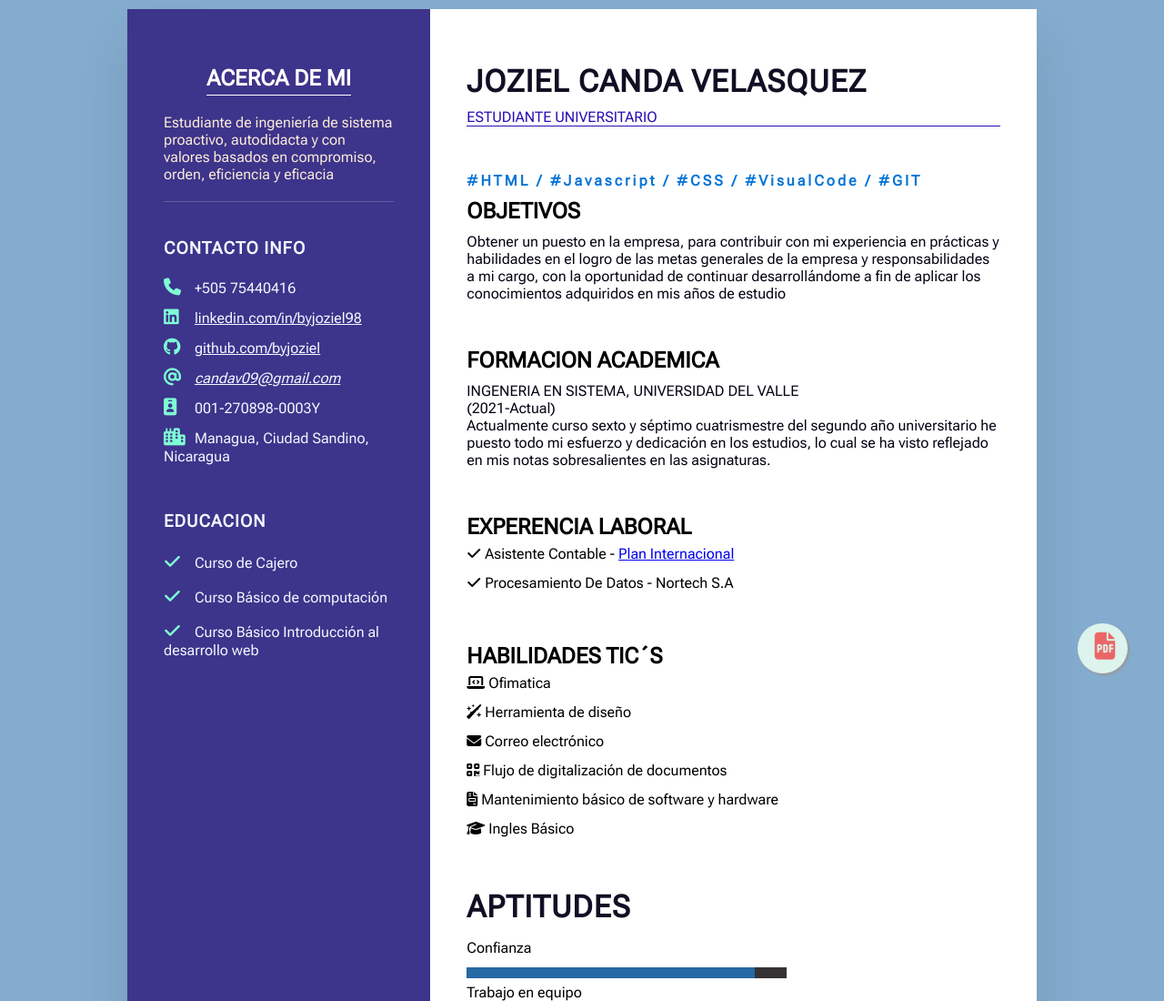
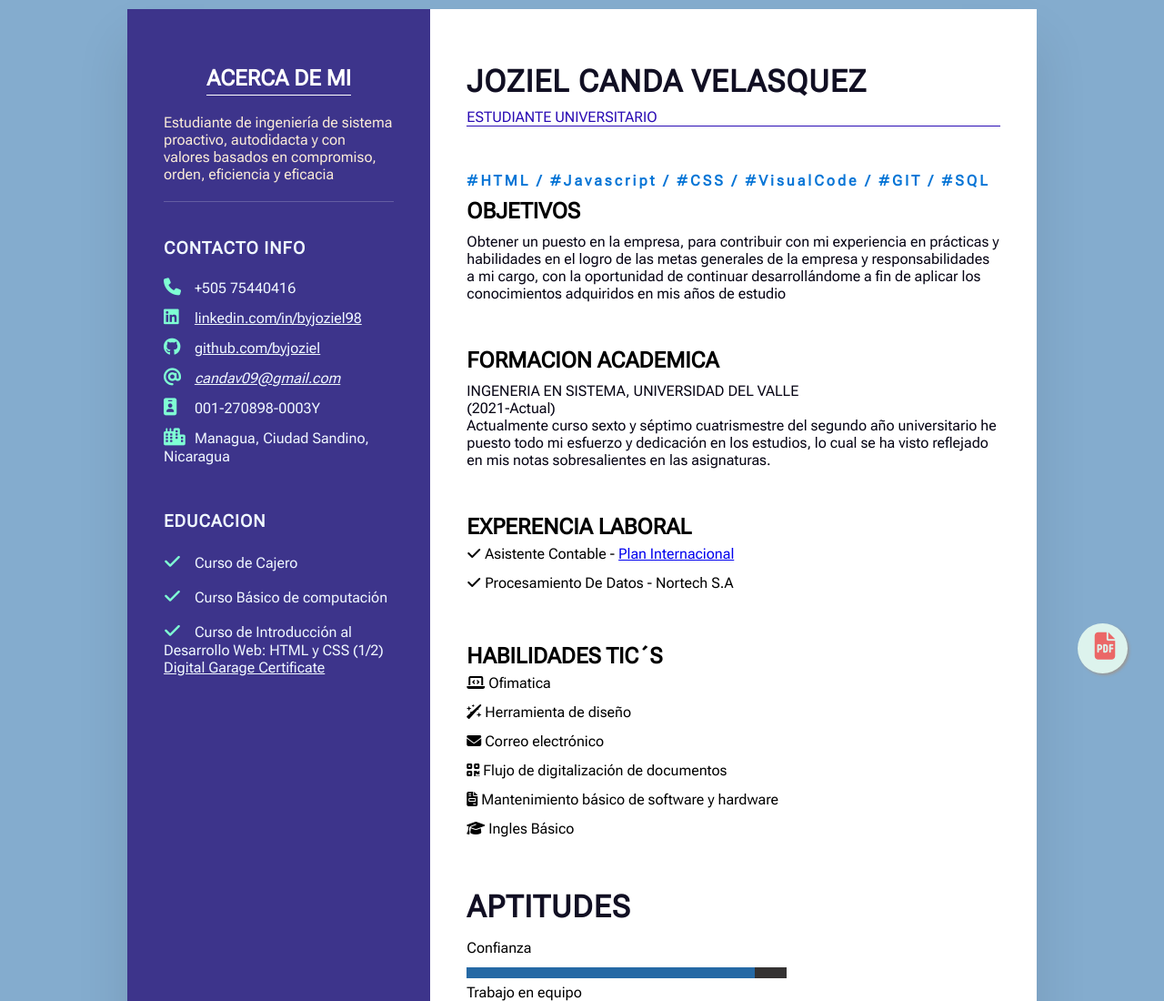
Before and after one commit to byjoziel/CV, a website: page index.html in a window 1280 px wide. Shown: the top 1100 px of the page at 91% size. Drawn offline with nearby package versions, Linux system fonts and the light colour scheme.

Commit message:
actualizacion

```diff
--- a/index.html
+++ b/index.html
@@ -77,7 +77,8 @@
     <ul>
         <li>
             <span class="icon"><i class="fa-solid fa-check"></i></span>
-            <span class="text">Curso Básico Introducción al desarrollo web</span>
+            <span class="text">Curso de Introducción al Desarrollo Web: HTML y CSS (1/2)</span>
+            <a href="blob:https://learndigital.withgoogle.com/bd79eca7-7b46-4f22-a204-40eea57b1a0e" target="_blank"> Digital Garage Certificate </a>
         </li>
     </ul>
 </div>
@@ -90,7 +91,7 @@
              </div>
              <div class="about">
                 <section class="tag">
-                    #HTML / #Javascript / #CSS / #VisualCode /    #GIT
+                    #HTML / #Javascript / #CSS / #VisualCode /    #GIT   /  #SQL
                 </section>
                  <h2 class="titulo3">
                      OBJETIVOS
```
